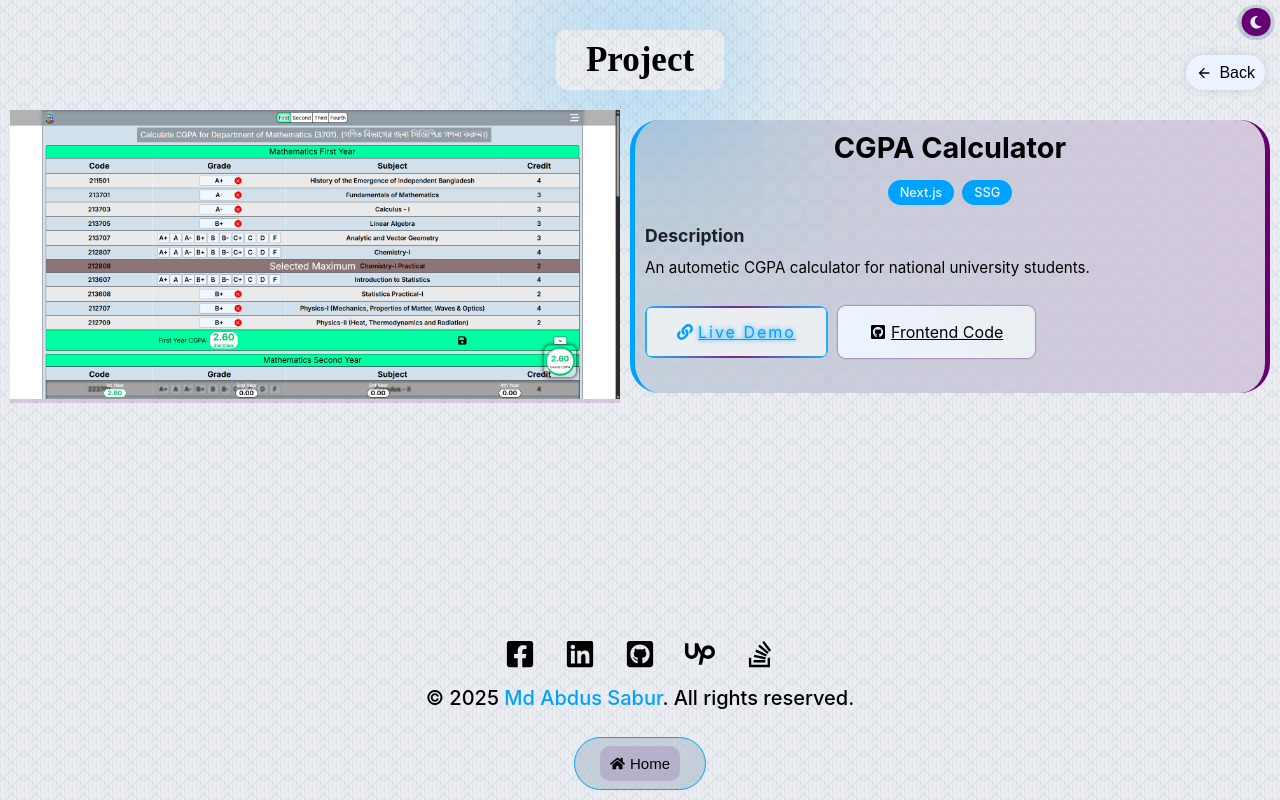
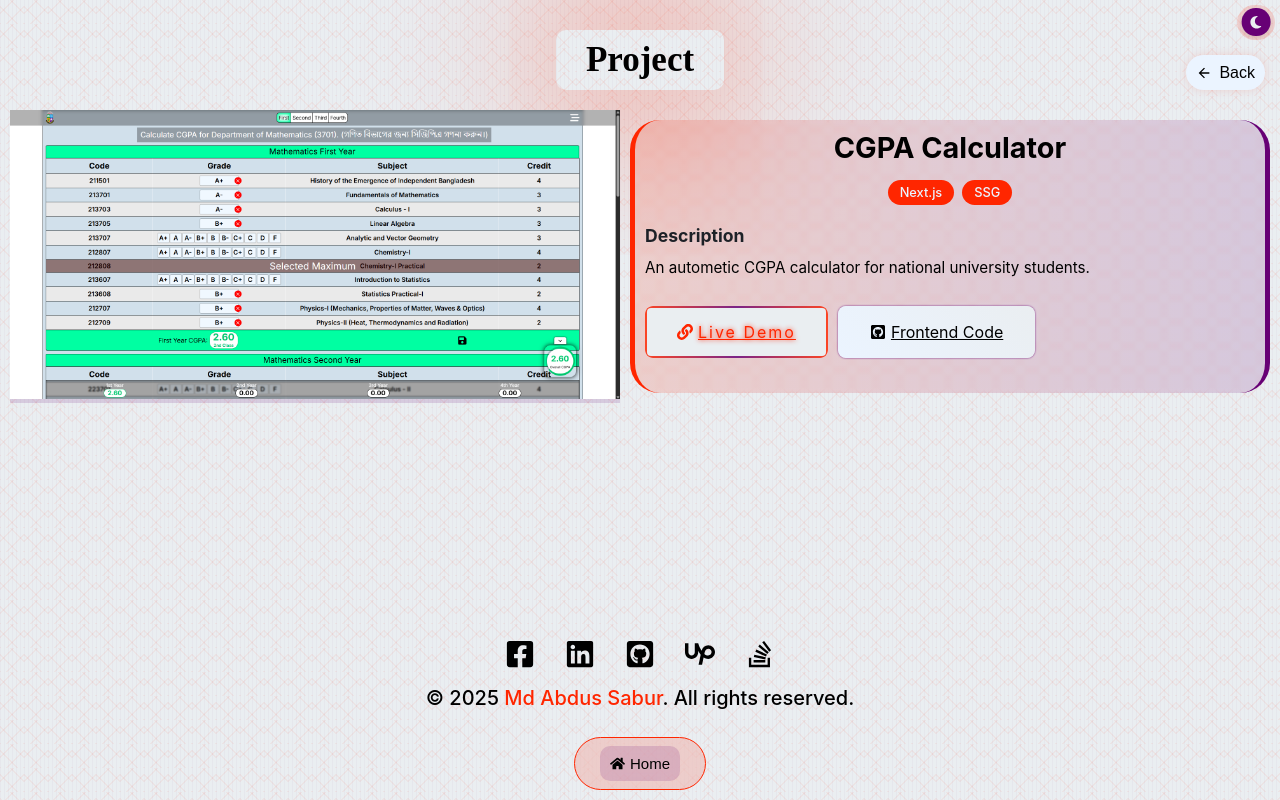
Before and after one commit to absabur/portfolio-nextjs, a Next.js app: page /cgpa-calculator in a window 1280 px wide. Built offline with nearby package versions, Linux system fonts and the light colour scheme; a web font is replaced by a local one.

Commit message:
color change,

```diff
--- a/src/Components/Body/Skills/Skills.css
+++ b/src/Components/Body/Skills/Skills.css
@@ -165,6 +165,7 @@
   justify-content: center;
   z-index: 1000;
   backdrop-filter: blur(5px);
+  background-color: var(--color5-opacity-15);
 }
 
 .skill-modal {
--- a/src/app/globals.css
+++ b/src/app/globals.css
@@ -5,27 +5,27 @@
   --color2: #c7daff;
   --color3: #001129;
   --color4: #ffffff;
-  --color5: #3498db;
+  --color5: #d9ff00;
   --color6: #04081a;
   --color1-opacity-15: #00ffcc26;
-  --color5-opacity-15: #3498db26;
+  --color5-opacity-15: #d9ff0026;
   --color1-opacity-05: #00ffcc0d;
-  --color5-opacity-03: #3498db08;
+  --color5-opacity-03: #d9ff0008;
 
   --font-base: "Cormorant Upright", serif;
   --font-alt: "Open Sans", sans-serif;
 }
 
 .light {
-  --color1: #00a2ff;
+  --color1: #ff2600;
   --color2: #1d2127;
   --color3: #ebf4ff;
   --color4: #000000;
   --color5: #670075;
   --color6: #eaeef1;
-  --color1-opacity-15: #00366326;
+  --color1-opacity-15: #ff260026;
   --color5-opacity-15: #67007526;
-  --color1-opacity-05: #0036630d;
+  --color1-opacity-05: #ff26000d;
   --color5-opacity-03: #67007508;
 }
 
```
Also changed, not shown: package.json (+5 -4 lines), src/app/loading.js (deleted, +0 -32 lines), 1 other file (tests, documents, lock files or other folders).
